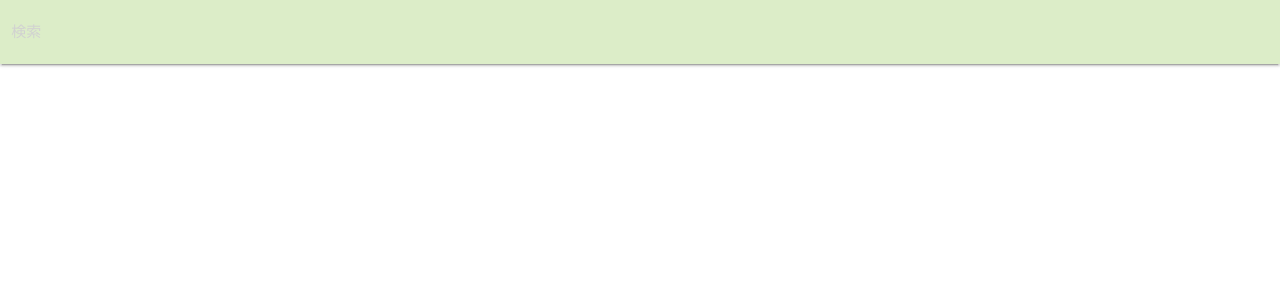
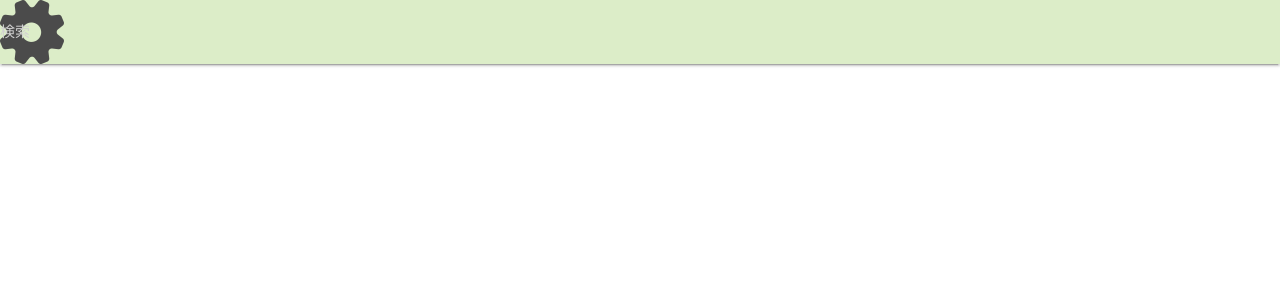
Before and after one commit to Ysy-g54/my-project, a Vue app: page /#/ in a window 1280 px wide. Shown: the top 300 px of the page. Built offline with nearby package versions, Linux system fonts and the light colour scheme.

Commit message:
デザイン修正

```diff
--- a/src/components/layouts/GlobalHeader.vue
+++ b/src/components/layouts/GlobalHeader.vue
@@ -1,19 +1,15 @@
 <template>
-	<div class="header global-header">
 		<nav  class="progress-bottom light-green lighten-4">
-			<div class="row">
+			<div class="nav-wrapper">
 				<div class="left input-field col s4">
 					<input placeholder="検索" type="text" class="validate">
 				</div>
-				<div class="center">
-					<a href="#" class="gear"></a>
-				</div>
+				<i class="gear"></i>
 				<div :class="{ progress: preloaderFlg }">
 					<div class="indeterminate"></div>
 				</div>
 			</div>
 		</nav>
-	</div>
 </template>
 
 <script>
```
